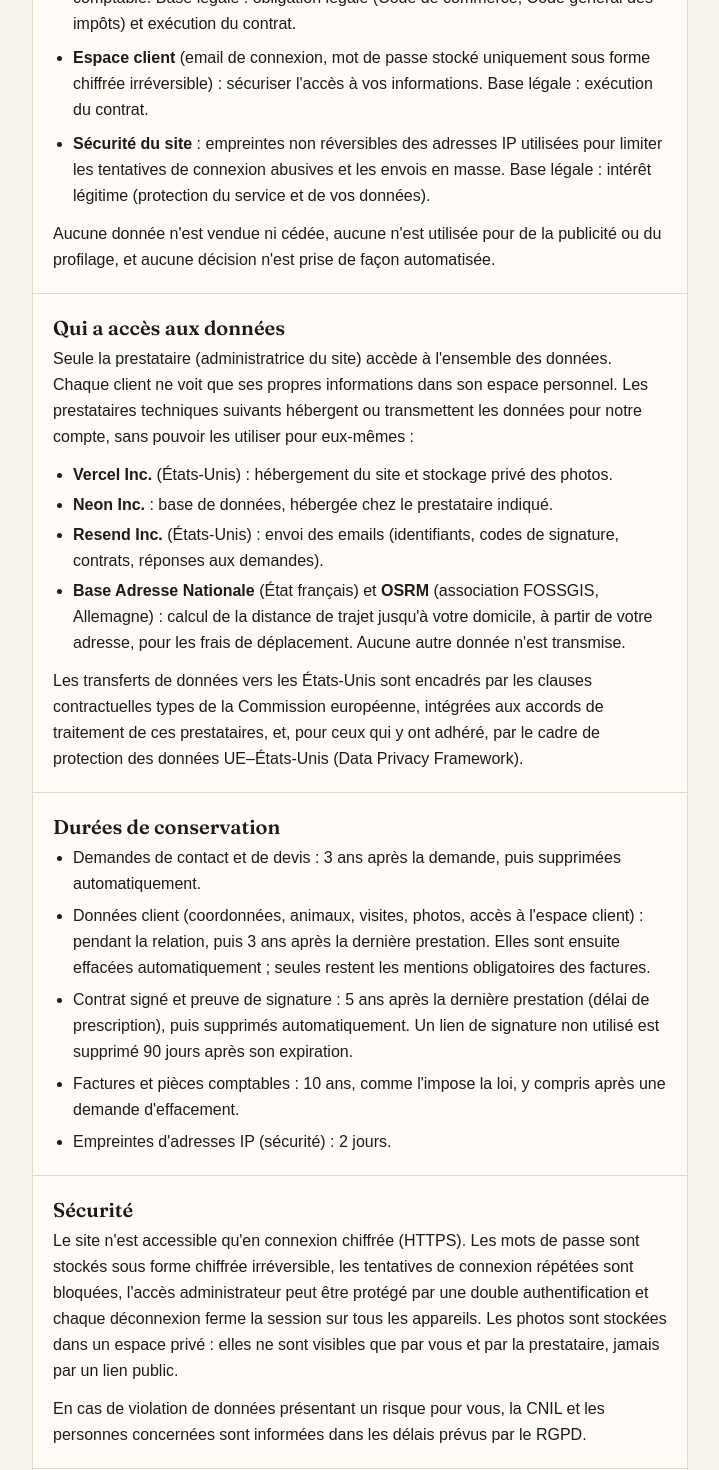
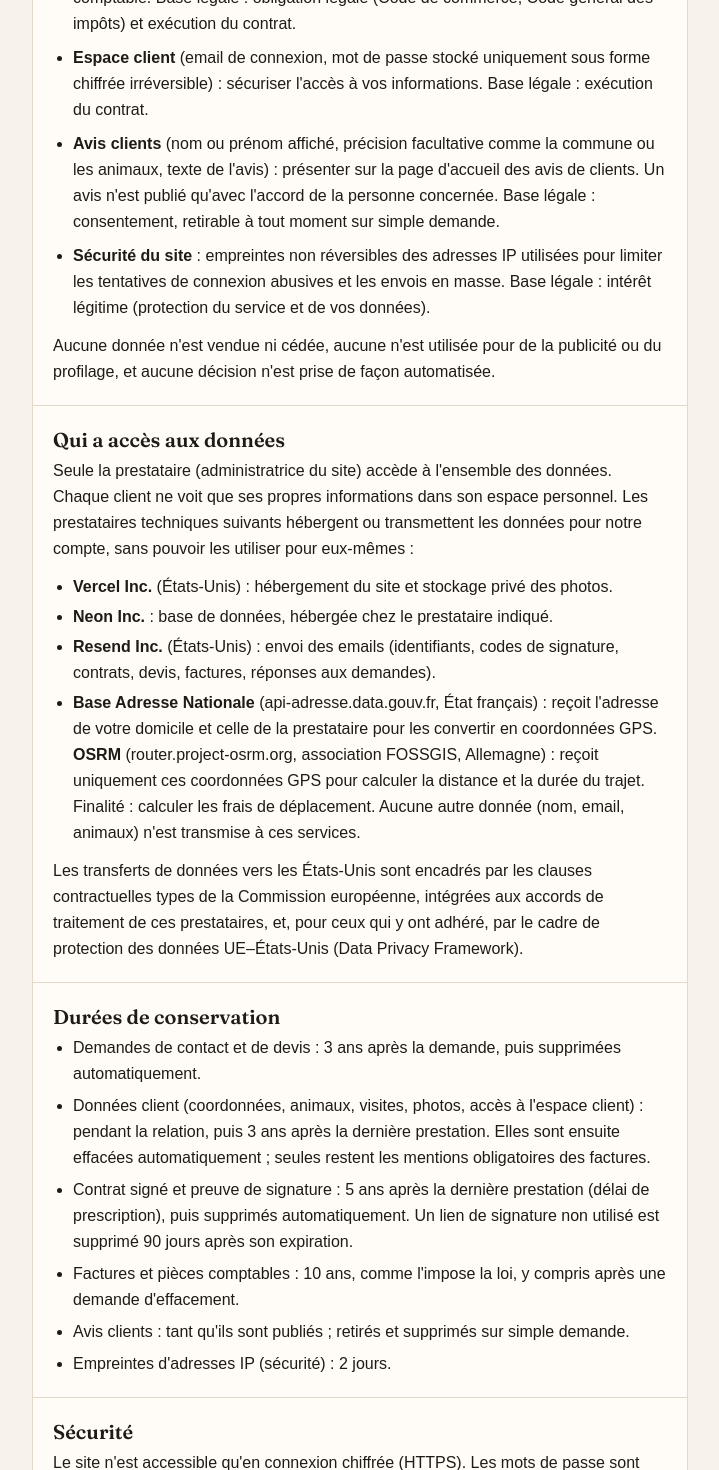
Before and after one commit to 5jjbd46n2p-sudo/bonnespattes, a Next.js app: page /confidentialite in a window 1280 px wide. Shown: the part 940-2410 px from the top of the page, without its empty margins (280-999 px from the left). Built offline with nearby package versions, Linux system fonts and the light colour scheme; no server answers; the database is empty; a web font is replaced by a local one.

Commit message:
Confidentialité : géocodage et itinéraire précisés, avis clients, envois de devis et factures
Co-Authored-By: Claude Opus 5.5 <noreply@anthropic.com>
Claude-Session: https://claude.ai/code/session_01UDBZYwjhnRcqfgzYGzF2Uu

```diff
--- a/app/confidentialite/page.js
+++ b/app/confidentialite/page.js
@@ -11,7 +11,7 @@ export const metadata = {
 };
 
 // Date de la dernière mise à jour du contenu de cette page
-const UPDATED = "30 septembre 2026";
+const UPDATED = "3 novembre 2026";
 
 function Missing() {
   return <span className="text-rouille font-bold">à compléter dans Réglages</span>;
@@ -114,6 +114,12 @@ export default async function ConfidentialitePage() {
                 contrat.
               </li>
               <li>
+                <strong>Avis clients</strong> (nom ou prénom affiché, précision facultative comme la commune ou
+                les animaux, texte de l&apos;avis) : présenter sur la page d&apos;accueil des avis de clients.
+                Un avis n&apos;est publié qu&apos;avec l&apos;accord de la personne concernée. Base légale :
+                consentement, retirable à tout moment sur simple demande.
+              </li>
+              <li>
                 <strong>Sécurité du site</strong> : empreintes non réversibles des adresses IP utilisées pour
                 limiter les tentatives de connexion abusives et les envois en masse. Base légale : intérêt
                 légitime (protection du service et de vos données).
@@ -141,12 +147,15 @@ export default async function ConfidentialitePage() {
               </li>
               <li>
                 <strong>Resend Inc.</strong> (États-Unis) : envoi des emails (identifiants, codes de
-                signature, contrats, réponses aux demandes).
+                signature, contrats, devis, factures, réponses aux demandes).
               </li>
               <li>
-                <strong>Base Adresse Nationale</strong> (État français) et <strong>OSRM</strong> (association
-                FOSSGIS, Allemagne) : calcul de la distance de trajet jusqu&apos;à votre domicile, à partir de
-                votre adresse, pour les frais de déplacement. Aucune autre donnée n&apos;est transmise.
+                <strong>Base Adresse Nationale</strong> (api-adresse.data.gouv.fr, État français) : reçoit
+                l&apos;adresse de votre domicile et celle de la prestataire pour les convertir en coordonnées
+                GPS. <strong>OSRM</strong> (router.project-osrm.org, association FOSSGIS, Allemagne) : reçoit
+                uniquement ces coordonnées GPS pour calculer la distance et la durée du trajet. Finalité :
+                calculer les frais de déplacement. Aucune autre donnée (nom, email, animaux) n&apos;est
+                transmise à ces services.
               </li>
             </ul>
             <p>
@@ -176,6 +185,9 @@ export default async function ConfidentialitePage() {
               <li>
                 Factures et pièces comptables : 10 ans, comme l&apos;impose la loi, y compris après une
                 demande d&apos;effacement.
+              </li>
+              <li>
+                Avis clients : tant qu&apos;ils sont publiés ; retirés et supprimés sur simple demande.
               </li>
               <li>Empreintes d&apos;adresses IP (sécurité) : {R.rateLimitDays} jours.</li>
             </ul>
```
